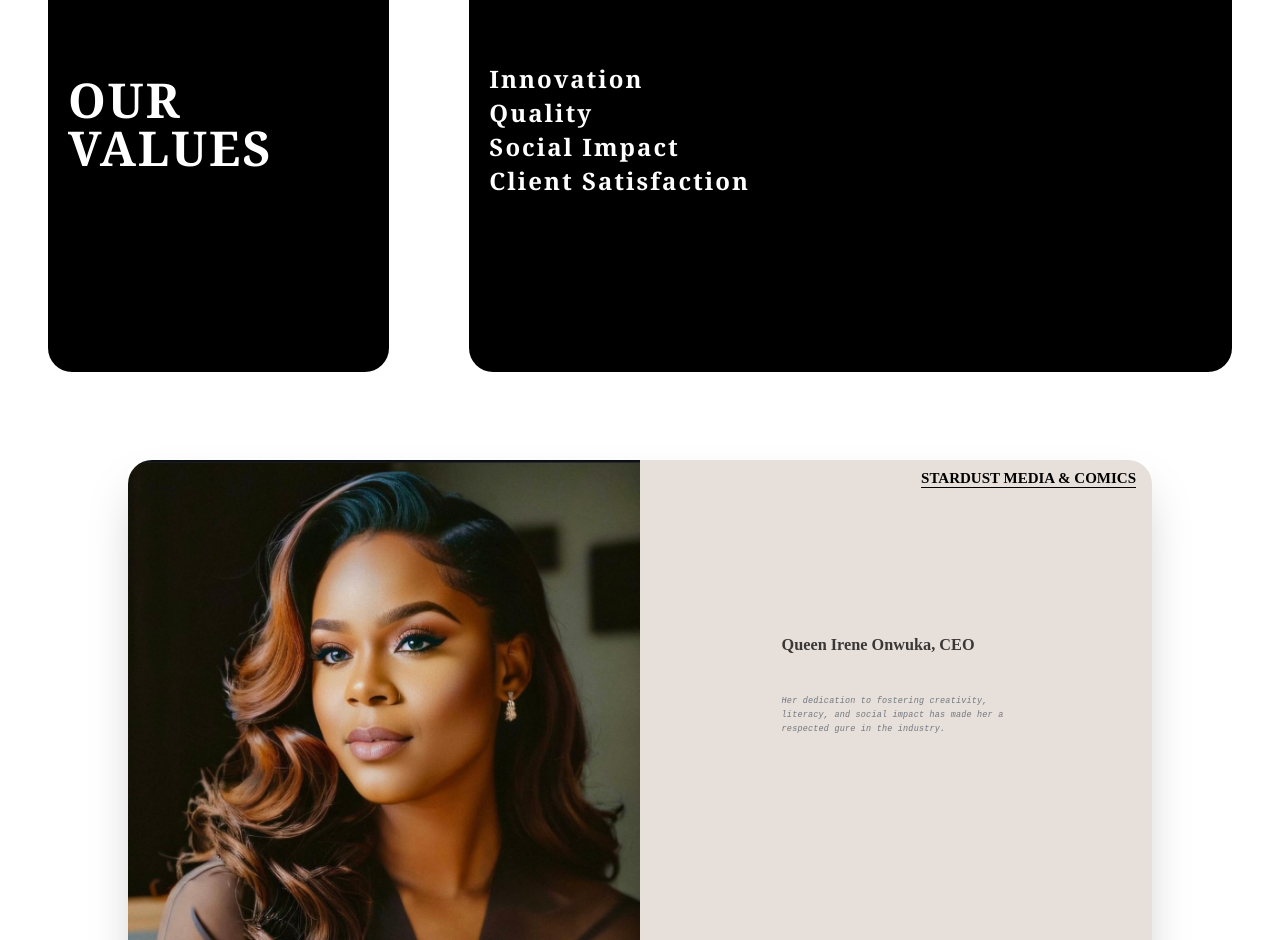
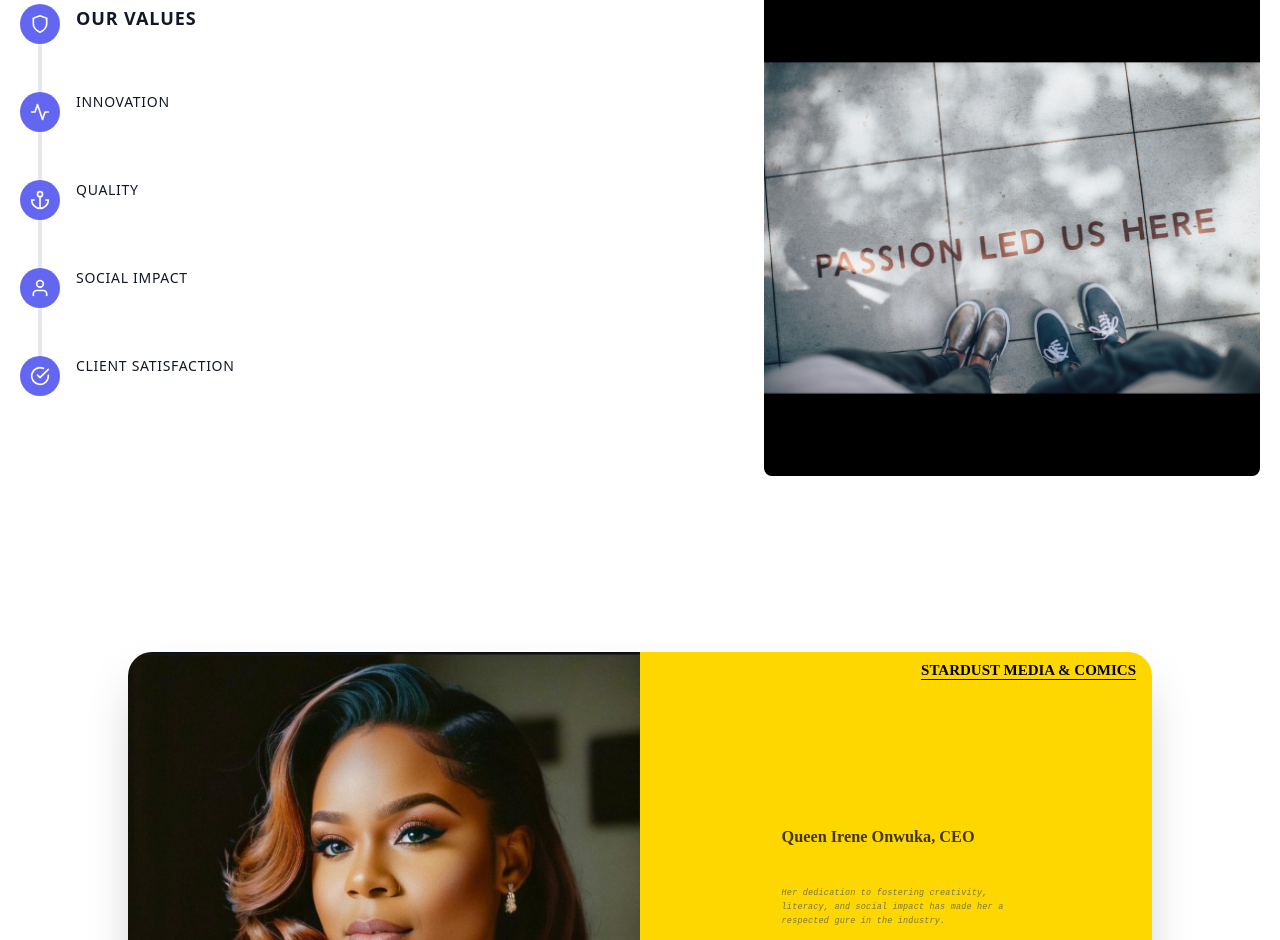
Before and after one commit to PreyeAugust/StarDustMedia, a Next.js app: page /about in a window 1280 px wide. Shown: the part 1860-2800 px from the top of the page. Built offline with nearby package versions, Linux system fonts and the light colour scheme.

Commit message:
more change

```diff
--- a/src/app/about/Description.tsx
+++ b/src/app/about/Description.tsx
@@ -13,7 +13,7 @@ type Props = {
 
 const Description = ({ activeImage, clickNext, clickPrev }: Props) => {
   return (
-    <div className="grid place-items-start w-full bg-[#e7dfd9] relative md:rounded-tr-3xl md:rounded-br-3xl">
+    <div className="grid place-items-start w-full bg-[#FFD700] relative md:rounded-tr-3xl md:rounded-br-3xl">
       <div className="section1-intro uppercase text-sm absolute right-4 top-2 underline-offset-4 underline">
         StarDUst media & Comics
       </div>
--- a/src/app/about/about.css
+++ b/src/app/about/about.css
@@ -11,7 +11,7 @@
 .heroAboutContainer {
   position: relative;
   height: 100vh;
-  background-image: url(../../assets/AboutJPEG.jpg);
+  background-image: url(../../../public/QueenAbout.jpg);
   background-size: cover;
   background-repeat: no-repeat;
   object-fit: cover;
@@ -129,3 +129,7 @@
   font-family: Cambria, Cochin, Georgia, Times, "Times New Roman", serif;
   letter-spacing: 2px;
 }
+
+.AboutValueIMG {
+ z-index: 0;
+}
--- a/src/app/about/aboutSec2.js
+++ b/src/app/about/aboutSec2.js
@@ -1,44 +1,138 @@
 import React from "react";
 import "./about.css";
-
-
+import Image from "next/image";
+import Img1 from "@/../public/AboutValue.jpg";
 
 export default function aboutSec2() {
-
   return (
-    <div className="py-2">
-      <div className="container">
-        <div className="grid grid-cols-1 sm:grid-cols-1 lg:grid-cols-3 gap-20">
-          {/* first col */}
-          <div className=" about2First py-10 pl-5 text-white rounded-3xl relative h-[480px]  flex items-center ">
-            <div>
-              <div data-aos="zoom-in" className="mb-4">
-
-                <p className="text-4xl xl:text-5xl font-bold mb-2 about2ps uppercase">
-                  {" "}
-                 Our Values
-                </p>
+    <section className="text-gray-600 body-font">
+      <div className="container px-5 py-24 mx-auto flex flex-wrap">
+        <div className="flex flex-wrap w-full">
+          <div className="lg:w-3/5 md:w-1/2 md:pr-10 md:py-6">
+            <div className="flex relative pb-12">
+              <div className="h-full w-10 absolute inset-0 flex items-center justify-center">
+                <div className="h-full w-1 bg-gray-200 pointer-events-none"></div>
+              </div>
+              <div className="AboutValueIMG flex-shrink-0 w-10 h-10 rounded-full bg-indigo-500 inline-flex items-center justify-center text-white relative z-10">
+                <svg
+                  fill="none"
+                  stroke="currentColor"
+                  stroke-linecap="round"
+                  stroke-linejoin="round"
+                  stroke-width="2"
+                  className="w-5 h-5 "
+                  viewBox="0 0 24 24"
+                >
+                  <path d="M12 22s8-4 8-10V5l-8-3-8 3v7c0 6 8 10 8 10z"></path>
+                </svg>
+              </div>
+              <div className="AboutValueIMG flex-grow pl-4">
+                <h2 className="font-bold title-font text-lg text-gray-900 mb-1 tracking-wider">
+                  OUR VALUES
+                </h2>
+              </div>
+            </div>
+            <div className="flex relative pb-12">
+              <div className="h-full w-10 absolute inset-0 flex items-center justify-center">
+                <div className="h-full w-1 bg-gray-200 pointer-events-none"></div>
+              </div>
+              <div className="AboutValueIMG flex-shrink-0 w-10 h-10 rounded-full bg-indigo-500 inline-flex items-center justify-center text-white relative z-10">
+                <svg
+                  fill="none"
+                  stroke="currentColor"
+                  stroke-linecap="round"
+                  stroke-linejoin="round"
+                  stroke-width="2"
+                  className="w-5 h-5"
+                  viewBox="0 0 24 24"
+                >
+                  <path d="M22 12h-4l-3 9L9 3l-3 9H2"></path>
+                </svg>
+              </div>
+              <div className="flex-grow pl-4">
+                <h2 className="font-medium title-font text-sm text-gray-900 mb-1 tracking-wider">
+                  INNOVATION
+                </h2>
+              </div>
+            </div>
+            <div className="flex relative pb-12">
+              <div className="h-full w-10 absolute inset-0 flex items-center justify-center">
+                <div className="h-full w-1 bg-gray-200 pointer-events-none"></div>
+              </div>
+              <div className="AboutValueIMG flex-shrink-0 w-10 h-10 rounded-full bg-indigo-500 inline-flex items-center justify-center text-white relative z-10">
+                <svg
+                  fill="none"
+                  stroke="currentColor"
+                  stroke-linecap="round"
+                  stroke-linejoin="round"
+                  stroke-width="2"
+                  class="w-5 h-5"
+                  viewBox="0 0 24 24"
+                >
+                  <circle cx="12" cy="5" r="3"></circle>
+                  <path d="M12 22V8M5 12H2a10 10 0 0020 0h-3"></path>
+                </svg>
+              </div>
+              <div className="flex-grow pl-4">
+                <h2 className="font-medium title-font text-sm text-gray-900 mb-1 tracking-wider">
+                  QUALITY
+                </h2>
+              </div>
+            </div>
+            <div className="flex relative pb-12">
+              <div className="h-full w-10 absolute inset-0 flex items-center justify-center">
+                <div className="h-full w-1 bg-gray-200 pointer-events-none"></div>
+              </div>
+              <div className="AboutValueIMG flex-shrink-0 w-10 h-10 rounded-full bg-indigo-500 inline-flex items-center justify-center text-white relative z-10">
+                <svg
+                  fill="none"
+                  stroke="currentColor"
+                  stroke-linecap="round"
+                  stroke-linejoin="round"
+                  stroke-width="2"
+                  className="w-5 h-5"
+                  viewBox="0 0 24 24"
+                >
+                  <path d="M20 21v-2a4 4 0 00-4-4H8a4 4 0 00-4 4v2"></path>
+                  <circle cx="12" cy="7" r="4"></circle>
+                </svg>
+              </div>
+              <div className="flex-grow pl-4">
+                <h2 className="font-medium title-font text-sm text-gray-900 mb-1 tracking-wider">
+                  SOCIAL IMPACT
+                </h2>
+              </div>
+            </div>
+            <div className="flex relative">
+              <div className="AboutValueIMG flex-shrink-0 w-10 h-10 rounded-full bg-indigo-500 inline-flex items-center justify-center text-white relative z-10">
+                <svg
+                  fill="none"
+                  stroke="currentColor"
+                  stroke-linecap="round"
+                  stroke-linejoin="round"
+                  stroke-width="2"
+                  className="w-5 h-5 "
+                  viewBox="0 0 24 24"
+                >
+                  <path d="M22 11.08V12a10 10 0 11-5.93-9.14"></path>
+                  <path d="M22 4L12 14.01l-3-3"></path>
+                </svg>
+              </div>
+              <div className="flex-grow pl-4">
+                <h2 className="font-medium title-font text-sm text-gray-900 mb-1 tracking-wider">
+                  CLIENT SATISFACTION
+                </h2>
               </div>
             </div>
           </div>
-          {/* second col */}
 
-          {/* third col */}
-
-          <div className="about2First3 sm:col-span-2 py-10 pl-5 text-white rounded-3xl relative h-[480px]  flex items-center ">
-            <div>
-              <div data-aos="zoom-in" className="mb-1">
-
-                <p className="text-2xl font-semibold mb-[2px] about2ps">Innovation</p>
-                <p className="text-2xl font-semibold mb-[2px] about2ps">Quality</p>
-                <p className="text-2xl font-semibold mb-[2px] about2ps">Social Impact</p>
-                <p className="text-2xl font-semibold mb-[2px] about2ps">Client Satisfaction</p>
-
-              </div>
-            </div>
-          </div>
+          <Image
+            src={Img1}
+            className="lg:w-2/5 md:w-1/2 object-cover object-center rounded-lg md:mt-0 mt-12"
+            alt="step"
+          />
         </div>
       </div>
-    </div>
+    </section>
   );
 }
```
Also changed, not shown: public/AboutValue.jpg (added), public/QueenAbout.jpg (added).
